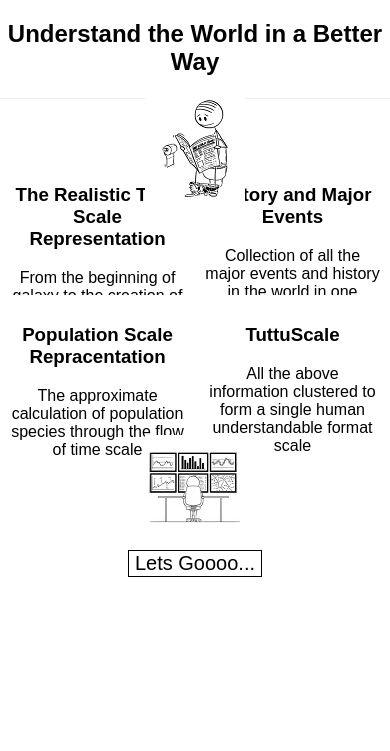
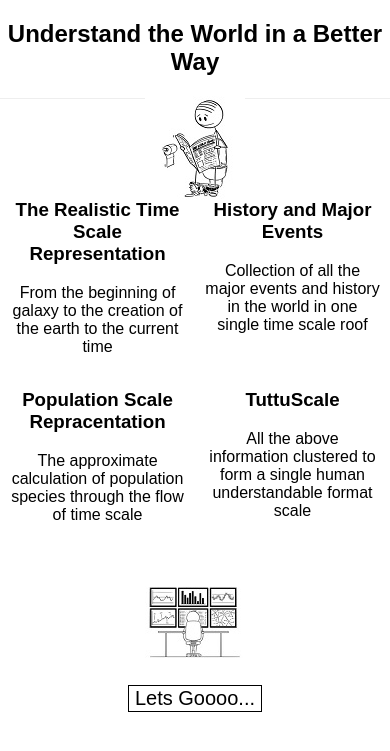
Before and after one commit to Bro70255/projectweb, a Django app: page / in a window 390 px wide. Shown: the part 40-791 px from the top of the page. Run offline with Django 4.2, Linux system fonts and the light colour scheme.

Commit message:
initial commit-6

```diff
--- a/astro/settings.py
+++ b/astro/settings.py
@@ -25,7 +25,7 @@ SECRET_KEY = 'django-insecure-54u=mj1mo16uqbtf*r!==sn!-gd@3)#-!xyca#c5#f^gn=i%pb
 # SECURITY WARNING: don't run with debug turned on in production!
 DEBUG = True
 
-ALLOWED_HOSTS = []
+ALLOWED_HOSTS = ['192.168.42.104']
 
 
 # Application definition
--- a/static/website/mystyle.css
+++ b/static/website/mystyle.css
@@ -97,8 +97,8 @@ display: none;
   float: left;
   width: 50%;
   padding: 10px;
-  height: 140px;
-  text-align: center;/* Should be removed. Only for demonstration */
+  height: 150px;
+  text-align: center;
 }
 
 /* Clear floats after the columns */
@@ -109,6 +109,11 @@ display: none;
 }
 #image2{
   text-align: center;
+}
+@media (max-width: 992px) {
+    #image2{
+ margin-top: 20px;
+}
 }
 /*--------------------------------------------------------------
 # body button
@@ -154,3 +159,21 @@ body{
 .btn:hover::before{
   height: 180%;
 }
+/*--------------------------------------------------------------
+# mobile view
+--------------------------------------------------------------*/
+@media (max-width: 600px) {
+    #image2{
+ margin-top: 20px;
+}
+.elements {
+  height: 50px;
+  width: 100%;
+}
+.column {
+  float: left;
+  width: 50%;
+  padding: 10px;
+  height: 190px;
+  text-align: center;
+}
```
